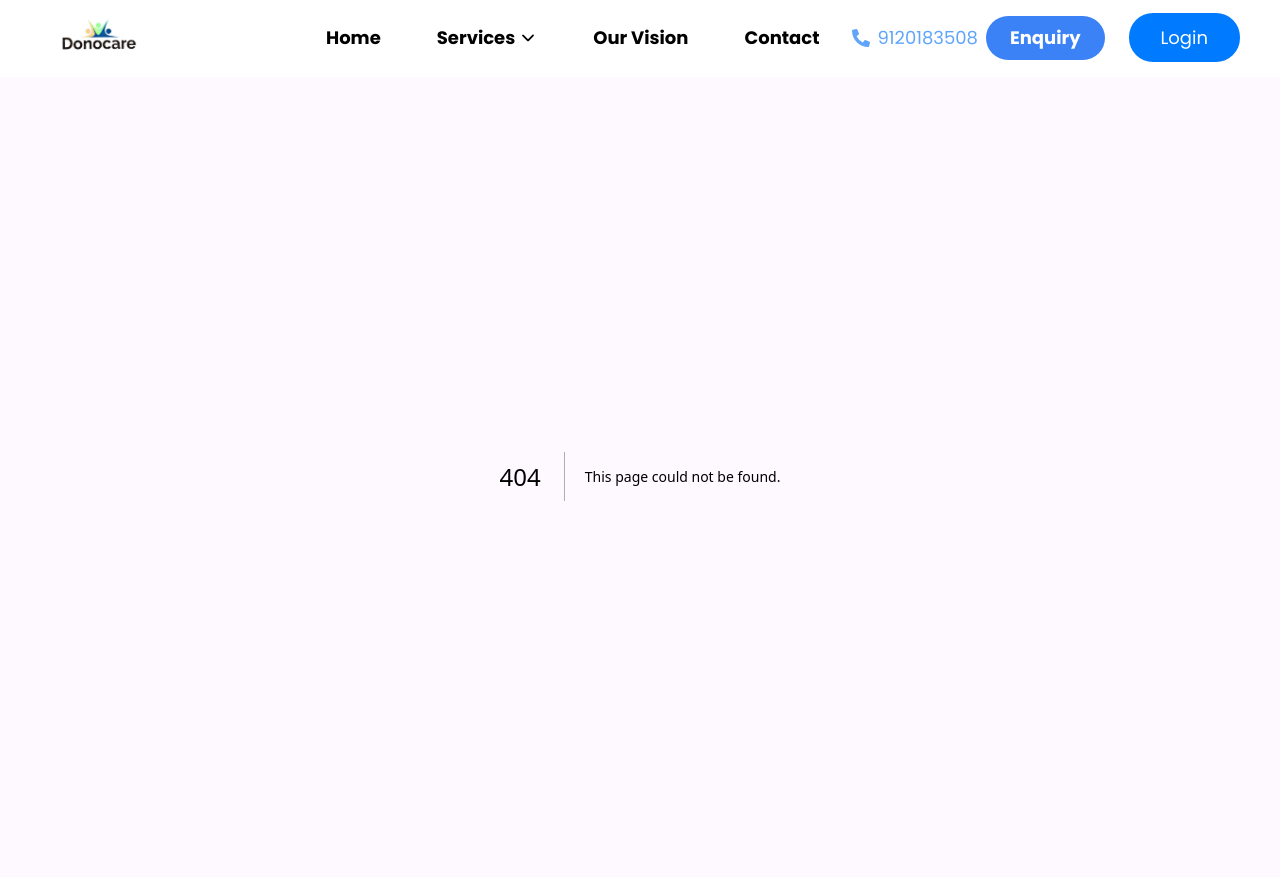
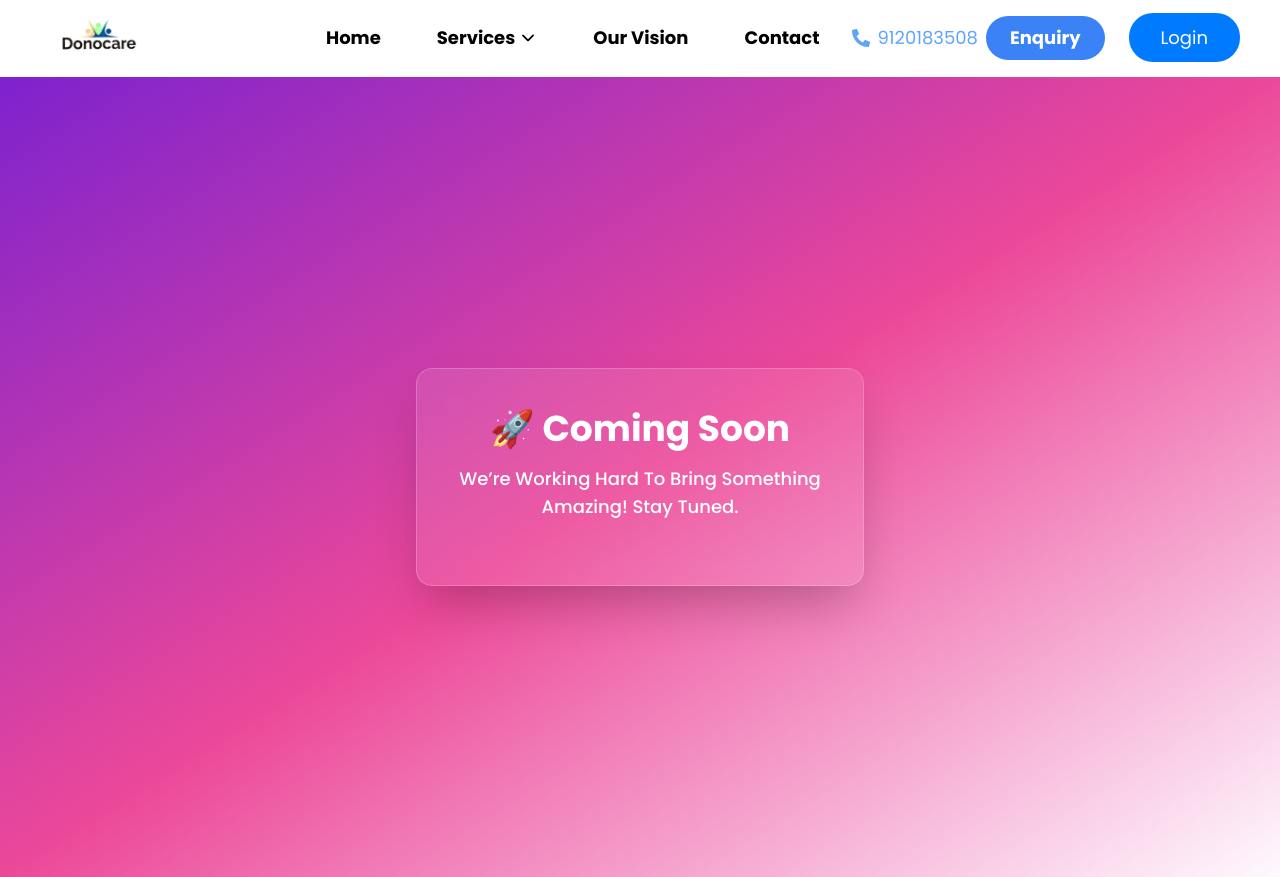
Before and after one commit to Donocare/DonocareNextJs, a Next.js app: page /financial-consulting/itr-return in a window 1280 px wide. Before the commit this address had no page. Built offline with nearby package versions, Linux system fonts and the light colour scheme.

Commit message:
coming soon page added

```diff
--- a/app/financialConsulting/account-management/Page.tsx
+++ b/app/financial-consulting/account-management/page.tsx
@@ -1,12 +1,12 @@
 import ComingSoon from '@/components/common/ComingSoon';
 import React from 'react';
 
-const Page = () => {
+const page = () => {
   return (
     <div>
-      {/* <ComingSoon /> */}
+      <ComingSoon />
     </div>
   );
 };
 
-export default Page;
+export default page;
--- /dev/null
+++ b/app/financial-consulting/itr-return/page.tsx
@@ -0,0 +1,12 @@
+import ComingSoon from '@/components/common/ComingSoon';
+import React from 'react';
+
+const page = () => {
+  return (
+    <div>
+      <ComingSoon />
+    </div>
+  );
+};
+
+export default page;
--- /dev/null
+++ b/app/financial-consulting/other-services/page.tsx
@@ -0,0 +1,12 @@
+import ComingSoon from '@/components/common/ComingSoon';
+import React from 'react';
+
+const page = () => {
+  return (
+    <div>
+      <ComingSoon />
+    </div>
+  );
+};
+
+export default page;
--- a/app/financialConsulting/page.jsx
+++ b/app/financial-consulting/page.jsx
@@ -3,37 +3,37 @@ import Link from "next/link";
 const services = [
   {
     name: "GST Registration & Filing",
-    href: "/financialconsulting/gstregistration",
+    href: "/financial-consulting/gst-registration",
     gradient: "from-fuchsia-500 to-purple-600",
   },
   {
     name: "ITR Return",
-    href: "/financialconsulting/itr-return",
+    href: "/financial-consulting/itr-return",
     gradient: "from-green-400 to-emerald-600",
   },
   {
     name: "TDS Return",
-    href: "/financialconsulting/tds-return",
+    href: "/financial-consulting/tds-return",
     gradient: "from-yellow-400 to-orange-500",
   },
   {
     name: "Account Management",
-    href: "/financialconsulting/account-management",
+    href: "/financial-consulting/account-management",
     gradient: "from-sky-500 to-blue-600",
   },
   {
     name: "Other Services",
-    href: "/financialconsulting/other-services",
+    href: "/financial-consulting/other-services",
     gradient: "from-rose-500 to-red-600",
   },
   {
     name: "Talk with Experts",
-    href: "/financialconsulting/talk-to-experts",
+    href: "/financial-consulting/talk-to-experts",
     gradient: "from-cyan-500 to-indigo-500",
   },
 ];
 
-export default function FinancialConsulting() {
+export default function financialconsulting() {
   return (
     <div className="min-h-screen bg-gradient-to-tr from-indigo-200 via-pink-200 to-yellow-100 py-16 px-6">
       <h1 className="text-5xl font-extrabold text-center text-purple-800 mb-14 drop-shadow-lg">
--- /dev/null
+++ b/app/financial-consulting/talk-to-experts/page.tsx
@@ -0,0 +1,12 @@
+import ComingSoon from '@/components/common/ComingSoon';
+import React from 'react';
+
+const page = () => {
+  return (
+    <div>
+      <ComingSoon />
+    </div>
+  );
+};
+
+export default page;
--- /dev/null
+++ b/app/financial-consulting/tds-return/page.tsx
@@ -0,0 +1,12 @@
+import ComingSoon from '@/components/common/ComingSoon';
+import React from 'react';
+
+const page = () => {
+  return (
+    <div>
+      <ComingSoon />
+    </div>
+  );
+};
+
+export default page;
--- a/components/common/ComingSoon.tsx
+++ b/components/common/ComingSoon.tsx
@@ -1,43 +1,47 @@
-import React from "react";
-import { motion } from "framer-motion";
+'use client';
+import React, { useEffect, useState } from "react";
 
 const ComingSoon = () => {
+  const [show, setShow] = useState(false);
+
+  useEffect(() => {
+    const timeout = setTimeout(() => setShow(true), 100);
+    return () => clearTimeout(timeout);
+  }, []);
+
   return (
-    <div className="min-h-screen bg-gradient-to-br from-purple-700 via-pink-500 to-red-400 flex items-center justify-center px-4">
-      <motion.div
-        initial={{ opacity: 0, scale: 0.8 }}
-        animate={{ opacity: 1, scale: 1 }}
-        transition={{ duration: 0.8, ease: "easeOut" }}
-        className="bg-white/10 backdrop-blur-md rounded-2xl shadow-2xl p-10 max-w-md text-center border border-white/20"
+    <div className="min-h-screen   bg-gradient-to-br from-purple-700 via-pink-500 to-red-400 flex items-center justify-center px-4" style={{scrollbarWidth:"none"}}>
+      <div
+        className={`bg-white/10 backdrop-blur-md rounded-2xl shadow-2xl p-10 max-w-md text-center border border-white/20 transform transition-all duration-700 ease-out ${
+          show ? "opacity-100 scale-100" : "opacity-0 scale-90"
+        }`}
       >
-        <motion.h1
-          initial={{ y: -20, opacity: 0 }}
-          animate={{ y: 0, opacity: 1 }}
-          transition={{ delay: 0.2, duration: 0.6 }}
-          className="text-4xl font-bold text-white mb-4"
+        <h1
+          className={`text-4xl font-bold text-white mb-4 transition-all  duration-700 ease-out ${
+            show ? "opacity-100 translate-y-0" : "opacity-0 -translate-y-4"
+          }`}
         >
           🚀 Coming Soon
-        </motion.h1>
+        </h1>
 
-        <motion.p
-          initial={{ y: 20, opacity: 0 }}
-          animate={{ y: 0, opacity: 1 }}
-          transition={{ delay: 0.4, duration: 0.6 }}
-          className="text-white text-lg mb-6"
+        <p
+          className={`text-white text-lg mb-6 transition-all duration-700 capitalize font-medium ease-out delay-200 ${
+            show ? "opacity-100 translate-y-0" : "opacity-0 translate-y-4"
+          }`}
         >
           We’re working hard to bring something amazing! Stay tuned.
-        </motion.p>
+        </p>
 
-        <motion.div
-          initial={{ opacity: 0 }}
-          animate={{ opacity: 1 }}
-          transition={{ delay: 0.6, duration: 0.6 }}
+        {/* <div
+          className={`transition-opacity duration-700 ease-out delay-500 ${
+            show ? "opacity-100" : "opacity-0"
+          }`}
         >
-          <button className="bg-white text-purple-700 font-semibold hover:bg-gray-100 rounded-xl">
+          <button className="bg-white text-purple-700 font-semibold hover:bg-gray-100 rounded-xl px-6 py-2">
             Notify Me
           </button>
-        </motion.div>
-      </motion.div>
+        </div> */}
+      </div>
     </div>
   );
 };
--- a/components/re/navBar.jsx
+++ b/components/re/navBar.jsx
@@ -87,10 +87,10 @@ export default function NavBar() {
                       </ul>
                     </Link>
                     <Link
-                      // onClick={() => closeDialog()}
+                      onClick={() => closeDialog()}
 
                       className=" flex  px-6 rounded-md py-2   hover:text-rose-500  "
-                      href={"/financialConsulting"}
+                      href={"/financial-consulting"}
                     >
                       Financial Consultancy
                     </Link>
--- a/package.json
+++ b/package.json
@@ -16,12 +16,12 @@
     "@mui/material": "^6.0.2",
     "@mui/styled-engine-sc": "^6.0.2",
     "axios": "^1.7.4",
-    "framer-motion": "^10.16.4",
+    "framer-motion": "^10.18.0",
     "hamburger-react": "^2.5.0",
     "mongoose": "^7.6.2",
     "next": "^15.3.5",
-    "react": "^19.1.0",
-    "react-dom": "^19.1.0",
+    "react": "^18.2.0",
+    "react-dom": "^18.2.0",
     "react-icons": "^4.11.0",
     "react-intersection-observer": "^9.5.2",
     "react-slick": "^0.30.2",
```
Also changed, not shown: app/financial-consulting/gst-registration/page.jsx (renamed from app/financialConsulting/gst-registration/page.jsx), 1 other file (tests, documents, lock files or other folders).
